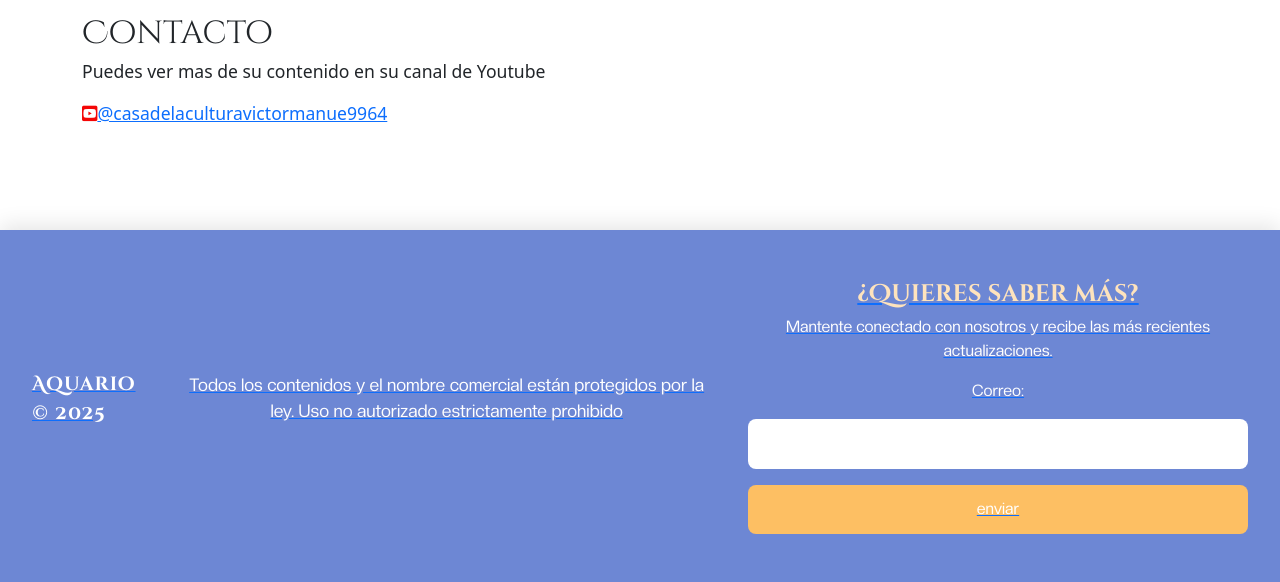
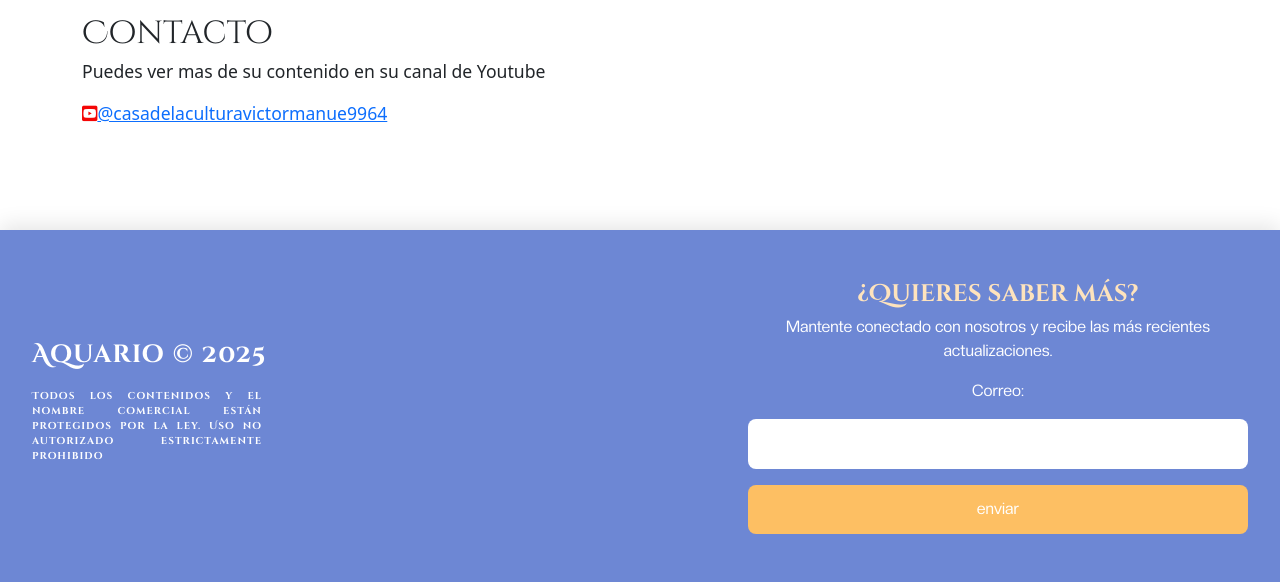
Before and after one commit to BCrandom/aquarioOfficialRepository, a Node server app: page /blog/casaCultura in a window 1280 px wide. Shown: the part 2260-2842 px from the top of the page. Run offline with Node 20, Linux system fonts and the light colour scheme; some libraries are stand-ins or nearby versions.

Commit message:
Arreglos en entrada de blog y footer

```diff
--- a/views/blog/casaDeLaCultura.ejs
+++ b/views/blog/casaDeLaCultura.ejs
@@ -51,7 +51,7 @@
             <h2>Galería de Imágenes</h2>
             <div class="gallery-container">
                 <div class="gallery">
-                    <img src="/src/imgs/Blog/imagen5.jpg"  alt="Imagen 1">
+                    <img src="/src/imgs/Blog/Imagen5.jpg"  alt="Imagen 1">
                     <img src="/src/imgs/Blog/imagen4.jpg" alt="Imagen 2">
                     <img src="/src/imgs/Blog/imagen3.jpg" alt="Imagen 3">
                     <img src="/src/imgs/Blog/imagen2.jpg"alt="Imagen 4">
@@ -68,8 +68,12 @@
         <section>
             <h2>Contacto</h2>
             <p>Puedes ver mas de su contenido en su canal de Youtube</p>
-            <p><a href="https://www.youtube.com/@casadelaculturavictormanue9964" class="social-icon"><i class="fa-brands fa-square-youtube" style="color: #f40606;"></i></i>@casadelaculturavictormanue9964
- </p>
+            <p>
+                <a href="https://www.youtube.com/@casadelaculturavictormanue9964" class="social-icon">
+                    <i class="fa-brands fa-square-youtube" style="color: #f40606;"></i>@casadelaculturavictormanue9964
+
+                </a>
+            </p>
         </section>
     </main>
 
--- a/views/mod/footer.ejs
+++ b/views/mod/footer.ejs
@@ -1,6 +1,8 @@
 <footer>
-    <p id="foot-content">Aquario &copy; 2025</p>
-<p>Todos los contenidos y el nombre comercial están protegidos por la ley. Uso no autorizado estrictamente prohibido</p>
+    <div id="foot-content">
+        <p class="f-t">Aquario &copy; 2025</p>
+        <p class="f-p">Todos los contenidos y el nombre comercial están protegidos por la ley. Uso no autorizado estrictamente prohibido</p>
+    </div>
     <div class="contac">
         <h2>¿Quieres saber más?</h2>
         <p>Mantente conectado con nosotros y recibe las más recientes actualizaciones.</p>
--- a/views/public/general.css
+++ b/views/public/general.css
@@ -98,13 +98,15 @@
 
   #foot-content {
     font-family: 'cinzelBold', serif;
-    font-size: 1.2rem;
     letter-spacing: 1px;
-    text-align: left;
+    text-align: justify;
+  }
+  .f-t {
+    font-size: 25px;
   }
   .f-p {
     font-size: 10px;
-    width: 200px;
+    width: 230px;
   }
 
   .contac {
```
